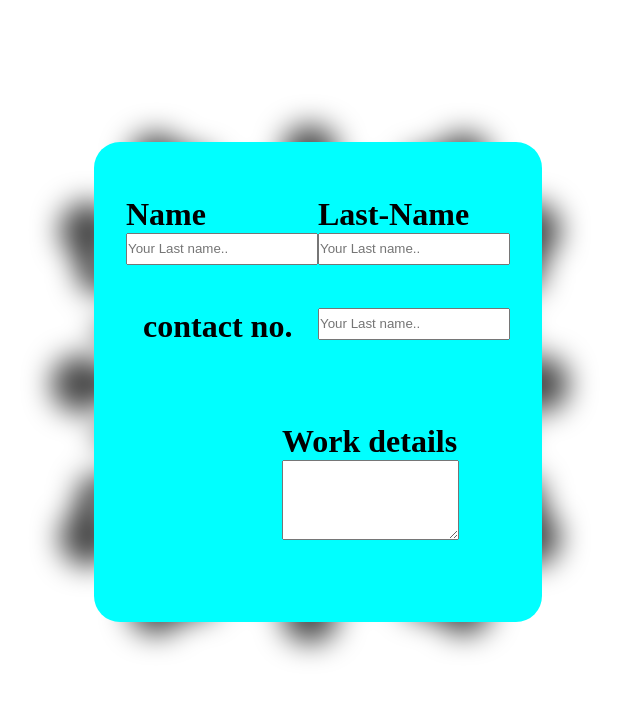
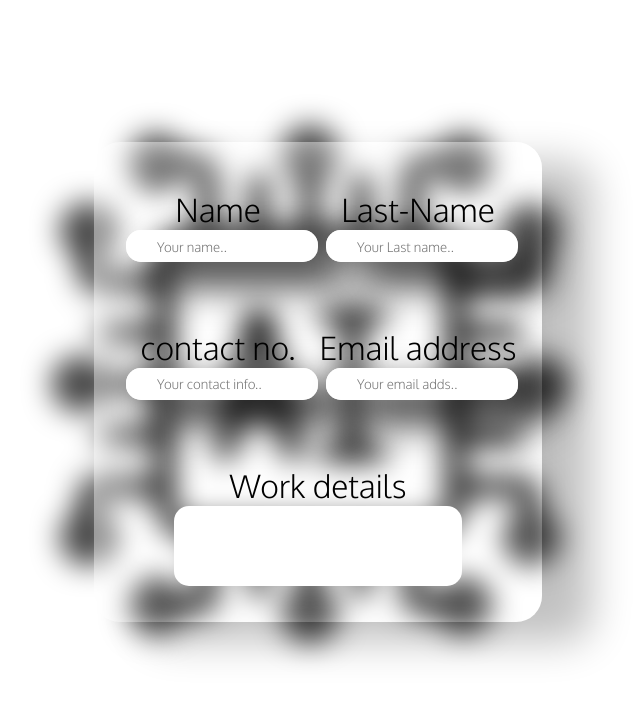
Before and after one commit to sunnyaiml/project, a plain HTML site: page contact1.html in a window 1280 px wide. Shown: the whole page, without its empty margins (474-1114 px from the left). Drawn offline with Linux system fonts and the light colour scheme; files whose address does not match are found by name.

Commit message:
contact struture changes

```diff
--- a/contact1.css
+++ b/contact1.css
@@ -1,7 +1,12 @@
+@import url('https://fonts.googleapis.com/css2?family=Oxygen:wght@300&display=swap');
+
+
 *{
     margin: 0;
     padding: 0;
     box-sizing: border-box;
+    font-family: 'Oxygen', sans-serif;
+    font-weight: 300;
 
 }
 
@@ -22,42 +27,52 @@ image{
 }
 
 .bg-text {
+    text-align: center;
     border-radius: 26px;
     display: grid;
     height: 30rem;
     width: 28rem;
-    background-color: aqua;
+    background-color: transparent;
     transform: translate(568px, -626px);
-    justify-items: end;
+    box-shadow: 50px 20px 40px rgba(0, 0, 0, 0.244), inset 20px 20px 60px rgba(255, 255, 255, 0.556);
+    justify-items: center;
+    align-items: center;
+    justify-content: center;
+}
+
+.names{
+    padding-top: 15px;
+    align-items: center;
+    display: flex;
     justify-content: space-between;
 }
 
-.names{
-    padding-top: 1rem;
-    padding-left: 2rem;
-    align-items: center;
+.contact {
     display: flex;
-}
-
-.contact {
-    align-items: center;
-    display: flex;
-    height: 3rem;
+    justify-content: space-between;
 }
 
 .c-items{
     display: flex;
 }
 
-.contact h1{
-    padding-right: 2vw;
+
+input#fname {
+
+    margin-left: 8px;
+    padding-left: 31px;
+    border: none;
+    height: 2rem;
+    width: 12rem;
+    border-radius: 15px;
+    box-shadow: 30px 20px 40px rgba(0, 0, 0, 0.96), inset 20px 20px 60px rgb(255, 255, 255);
 }
 
-input#fname {
-    height: 2rem;
-    width: 12rem;
+
+
+textarea#subject {
+    border: none;
+    border-radius: 15px;
+    width: 18rem;
+    resize: none;
 }
-
-.details {
-    transform: translate(-51px, -3px);
-}
--- a/contact1.html
+++ b/contact1.html
@@ -15,7 +15,7 @@
         <div class="names">
             <div class="items">
                 <h1>Name</h1>
-                <input type="string" id="fname" name="firstname" placeholder="Your Last name..">
+                <input type="string" id="fname" name="firstname" placeholder="Your name..">
             </div>
             <div class="items">
                 <h1> Last-Name</h1>
@@ -25,16 +25,20 @@
 
 
        <div class="contact">
-            <div class="c-items">
-                <h1>contact no.</h1>
-                <input type="string" id="fname" name="firstname" placeholder="Your Last name..">
-            </div>
+        <div class="items">
+            <h1>contact no.</h1>
+            <input type="string" id="fname" name="firstname" placeholder="Your contact info..">
+        </div>
+        <div class="items">
+            <h1> Email address</h1>
+            <input type="string" id="fname" name="firstname" placeholder="Your email adds..">
+        </div>
        </div>
 
        <div class="details">
         <div class="items">
             <h1> Work details </h1>
-            <textarea id="subject" name="subject" placeholder="Write something.." style="height:5rem" style="width: 19rem;">
+            <textarea id="subject" name="subject" placeholder="detail requirement.." style="height:5rem" style="width: 19rem;">
             </textarea>
         </div>
        </div>
```
